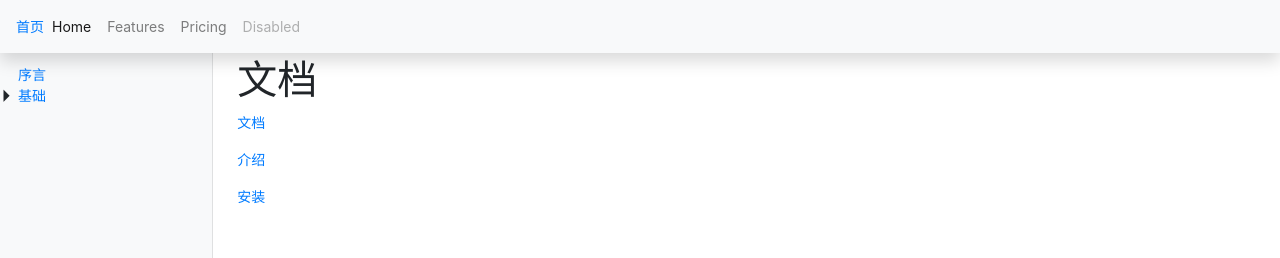
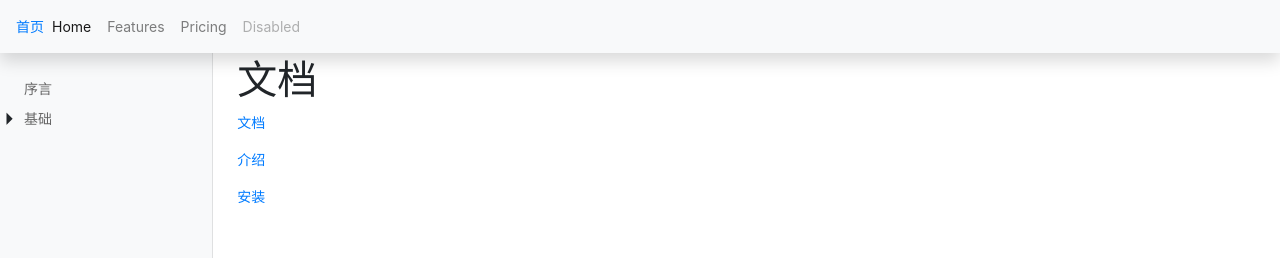
Before and after one commit to fireloong/cms, a Jekyll site: the page built from doc/1.0/index.md, in a window 1280 px wide. Shown: the top 258 px of the page. Built offline with Jekyll 4.4.1, drawn with Linux system fonts in a browser that asks for light colours.

Commit message:
update doc

```diff
--- a/assets/css/dashboard.css
+++ b/assets/css/dashboard.css
@@ -108,6 +108,23 @@ body {
 .sidebar-sticky > ul ul {
   display: none;
 }
-.pl-18 {
-  padding-left: 18px;
+.sidebar-sticky > ul li {
+  line-height: 30px;
+  cursor: pointer;
+  white-space: nowrap;
+  width: 100%;
+  overflow: hidden;
 }
+.sidebar-sticky > ul li .wholerow{
+  width: 100%;
+  position: absolute;
+  left: 0;
+  -webkit-user-select: none;
+  -moz-user-select: none;
+  -ms-user-select: none;
+  user-select: none;
+  height: 30px;
+}
+.sidebar-sticky > ul li a {
+  color: #666666;
+}
--- a/assets/css/iconfont.css
+++ b/assets/css/iconfont.css
@@ -14,8 +14,10 @@
   -webkit-font-smoothing: antialiased;
   -moz-osx-font-smoothing: grayscale;
   display: inline-block;
-  width: 14px;
-  height: 14px;
+  width: 20px;
+  height: 30px;
+  line-height: 30px;
+  text-align: center;
 }
 
 .icon-sort-down:before {
```
